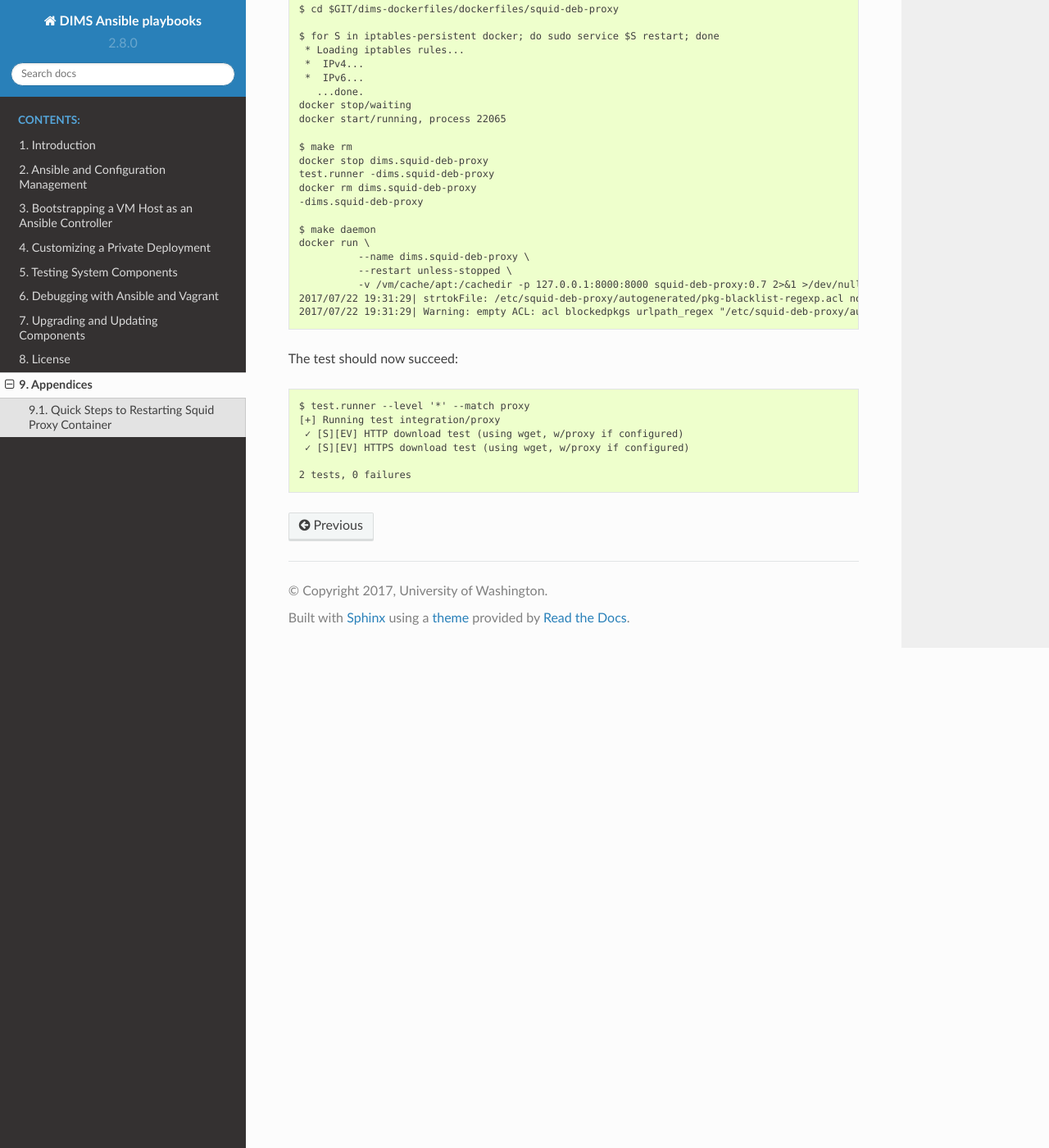
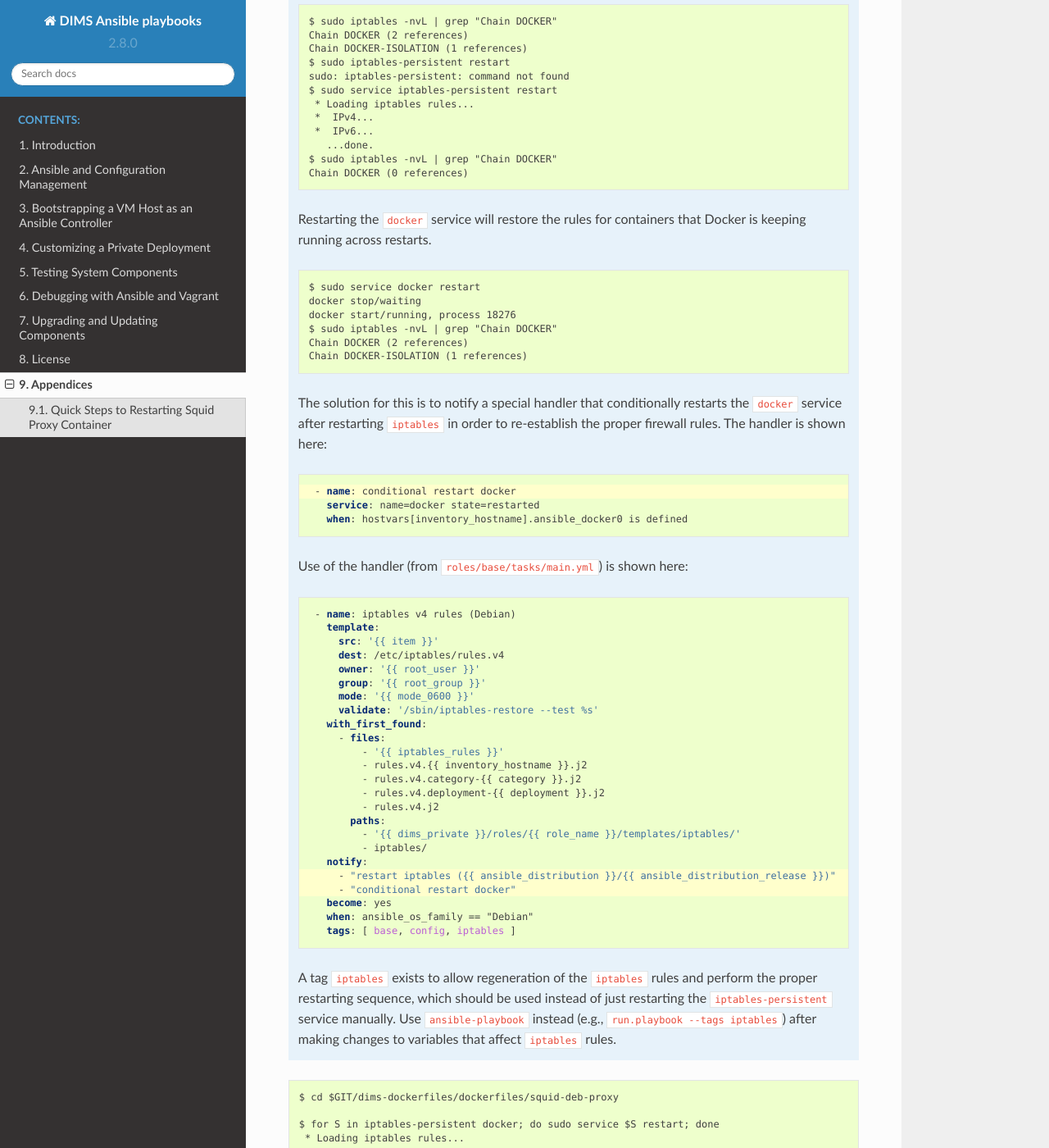
Before and after one commit to uw-dims/ansible-dims-playbooks, a Sphinx documentation site: the page built from docs/source/appendices.rst, in a window 1280 px wide and 1400 px high, scrolled down 1083 px. Shown: the whole window at 82% size. Built offline with Sphinx 7.4.7 and the Read the Docs theme 2.0.0, drawn with Linux system fonts in a browser that asks for light colours; some of the changed text lies outside the part shown.

Commit message:
Add details about iptables vs. docker squid proxy

```diff
--- a/docs/source/appendices.rst
+++ b/docs/source/appendices.rst
@@ -46,13 +46,96 @@ A ``bats`` test exists to test the proxy:
 ..
 
 When it fails like this, it usually means that ``iptables`` must be restarted,
-followed by restarting the ``docker`` service, followed by restarting the
-``squid-deb-proxy`` container.
+followed by restarting the ``docker`` service. That usually is enough to fix
+the problem. If not, it may be necessary to also restart the ``squid-deb-proxy``
+container.
 
 .. note::
 
-    The root cause and a more reliable solution has not yet been determined,
-    nor have these steps been automated. Pull requests are welcomed!
+    The cause of this the recreation of the ``DOCKER`` chain, which removes the rules added by
+    Docker, when restarting just the ``iptables-persistent`` service as can be seen here:
+
+    .. code-block:: none
+
+        $ sudo iptables -nvL | grep "Chain DOCKER"
+        Chain DOCKER (2 references)
+        Chain DOCKER-ISOLATION (1 references)
+        $ sudo iptables-persistent restart
+        sudo: iptables-persistent: command not found
+        $ sudo service iptables-persistent restart
+         * Loading iptables rules...
+         *  IPv4...
+         *  IPv6...
+           ...done.
+        $ sudo iptables -nvL | grep "Chain DOCKER"
+        Chain DOCKER (0 references)
+
+    ..
+
+    Restarting the ``docker`` service will restore the rules for containers
+    that Docker is keeping running across restarts.
+
+    .. code-block:: none
+
+        $ sudo service docker restart
+        docker stop/waiting
+        docker start/running, process 18276
+        $ sudo iptables -nvL | grep "Chain DOCKER"
+        Chain DOCKER (2 references)
+        Chain DOCKER-ISOLATION (1 references)
+
+    ..
+
+    The solution for this is to notify a special handler that conditionally
+    restarts the ``docker`` service after restarting ``iptables`` in order to
+    re-establish the proper firewall rules. The handler is shown here:
+
+    .. code-block:: yaml
+       :emphasize-lines: 1
+
+        - name: conditional restart docker
+          service: name=docker state=restarted
+          when: hostvars[inventory_hostname].ansible_docker0 is defined
+
+    ..
+
+    Use of the handler (from ``roles/base/tasks/main.yml``) is shown here:
+
+    .. code-block:: yaml
+       :emphasize-lines: 20,21
+
+        - name: iptables v4 rules (Debian)
+          template:
+            src: '{{ item }}'
+            dest: /etc/iptables/rules.v4
+            owner: '{{ root_user }}'
+            group: '{{ root_group }}'
+            mode: '{{ mode_0600 }}'
+            validate: '/sbin/iptables-restore --test %s'
+          with_first_found:
+            - files:
+                - '{{ iptables_rules }}'
+                - rules.v4.{{ inventory_hostname }}.j2
+                - rules.v4.category-{{ category }}.j2
+                - rules.v4.deployment-{{ deployment }}.j2
+                - rules.v4.j2
+              paths:
+                - '{{ dims_private }}/roles/{{ role_name }}/templates/iptables/'
+                - iptables/
+          notify:
+            - "restart iptables ({{ ansible_distribution }}/{{ ansible_distribution_release }})"
+            - "conditional restart docker"
+          become: yes
+          when: ansible_os_family == "Debian"
+          tags: [ base, config, iptables ]
+
+    ..
+
+    A tag ``iptables`` exists to allow regeneration of the ``iptables`` rules and
+    perform the proper restarting sequence, which should be used instead of just
+    restarting the ``iptables-persistent`` service manually. Use ``ansible-playbook``
+    instead (e.g., ``run.playbook --tags iptables``) after making changes to
+    variables that affect ``iptables`` rules.
 
 ..
 
```
